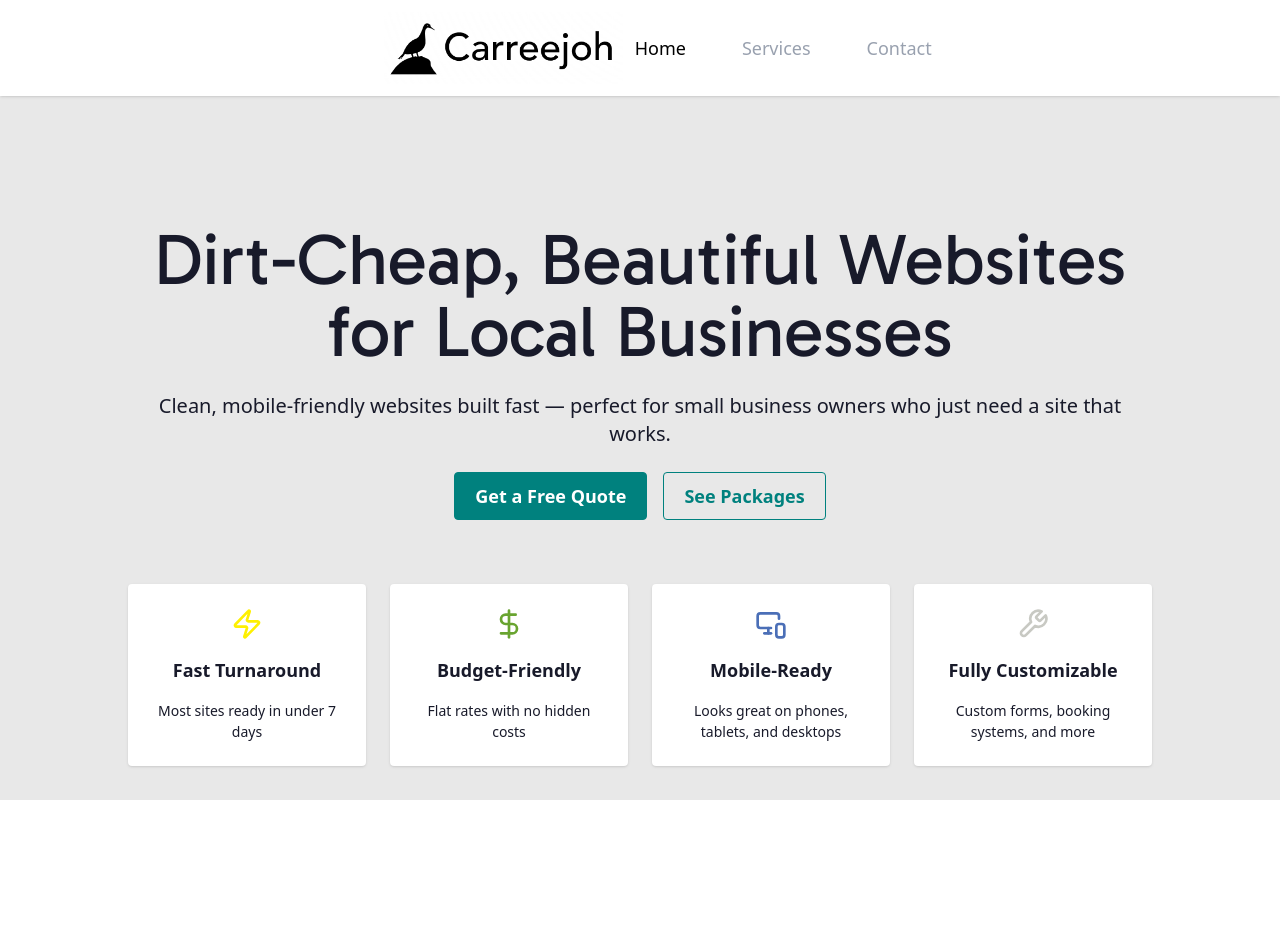
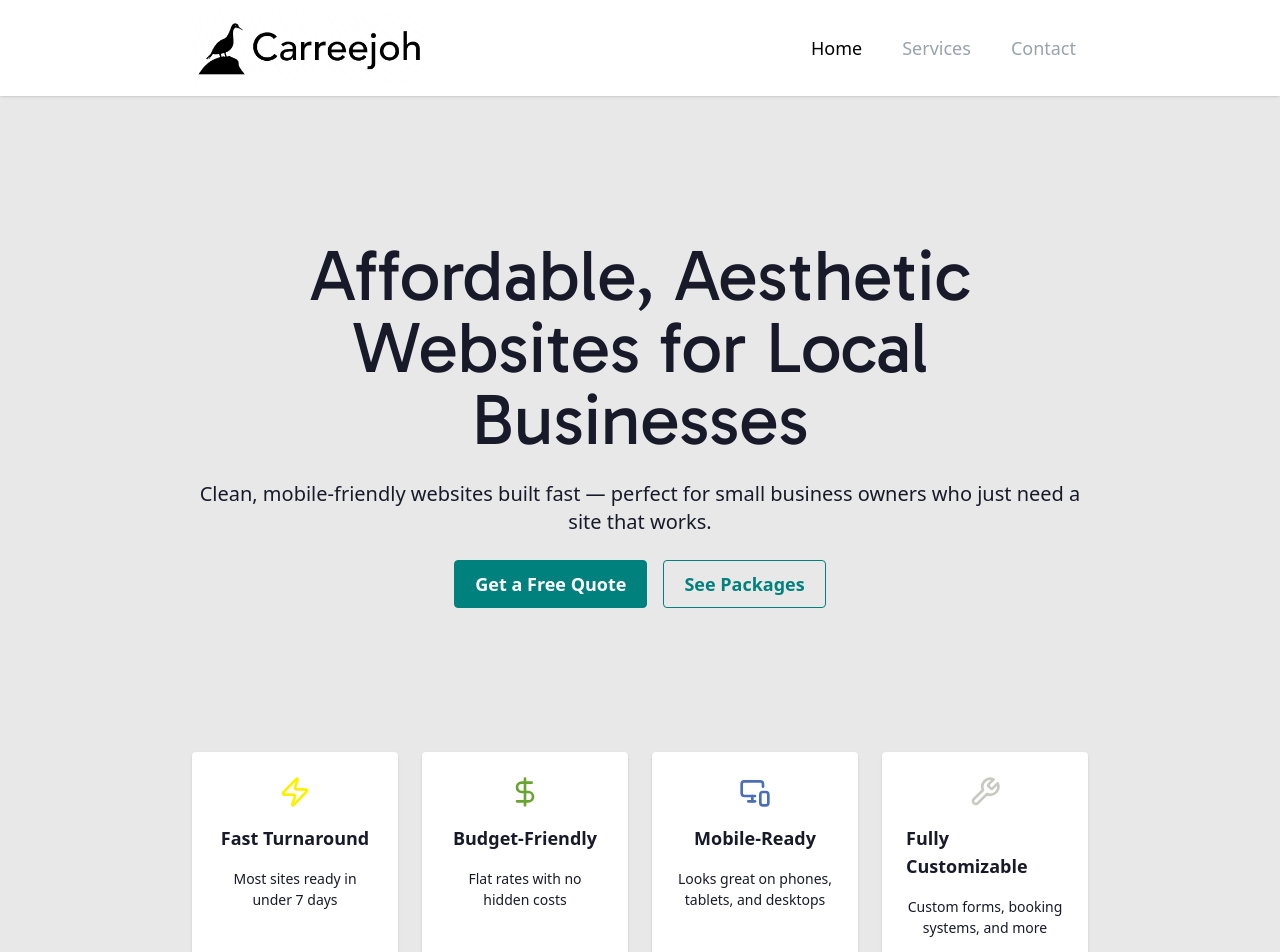
Before and after one commit to carreejoh/carreejoh-pro, a React (Vite) app: page / in a window 1280 px wide. Shown: the top 952 px of the page. Before the commit the page ends 800 px from the top, so only its background shows below. Built offline with nearby package versions, Linux system fonts and the light colour scheme.

Commit message:
better flexing, spacing

```diff
--- a/index.html
+++ b/index.html
@@ -2,7 +2,7 @@
 <html lang="en" data-theme="business">
   <head>
     <meta charset="UTF-8" />
-    <link rel="icon" type="image/svg+xml" href="/vite.svg" />
+    <link rel="icon" type="image/svg+xml" href="/potenLogoBird.png" />
     <meta name="viewport" content="width=device-width, initial-scale=1.0" />
     <title>Carreejoh Business Websites</title>
   </head>
--- a/src/App.tsx
+++ b/src/App.tsx
@@ -12,29 +12,23 @@ function App() {
   return (
     <>
       <Header />
-      <div className="w-[100vw] h-[100vh] bg-base-300 overflow-hidden pt-24">
+      <div
+        className="
+        w-full
+        min-h-screen
+        bg-base-200
+        overflow-hidden
+        pt-24
+      "
+      >
         <Routes>
-          <Route
-            path="/"
-            element={
-              <Landing />
-            }
-          />
-          <Route
-            path="/services"
-            element={
-              <Services />
-            }
-          />
-           <Route
-            path="/contact"
-            element={
-              <ContactPage />
-            }
-          />
+          <Route path="/" element={<Landing />} />
+          <Route path="/services" element={<Services />} />
+          <Route path="/contact" element={<ContactPage />} />
         </Routes>
       </div>
     </>
+
   )
 }
 
--- a/src/Pages/components/servicesPriceCards.tsx
+++ b/src/Pages/components/servicesPriceCards.tsx
@@ -3,7 +3,7 @@ import { Check, X } from "lucide-react"
 const ServicePriceCards: React.FC = () => {
     return (
         <>
-            <div className="card w-96 bg-base-100 shadow-sm">
+            <div className="card w-full bg-base-100 col-span-1 shadow-sm">
                 <div className="card-body">
                     <div className="flex justify-between">
                         <h2 className="text-3xl font-bold">Static Site</h2>
@@ -62,7 +62,7 @@ const ServicePriceCards: React.FC = () => {
                     </ul>
                 </div>
             </div>
-            <div className="card w-96 bg-base-100 shadow-sm ml-6">
+            <div className="card w-full bg-base-100 col-span-1 shadow-sm">
                 <div className="card-body">
                     <div className="flex justify-between">
                         <h2 className="text-3xl font-bold">Interactive Site</h2>
@@ -122,7 +122,7 @@ const ServicePriceCards: React.FC = () => {
                 </div>
             </div>
 
-            <div className="card w-96 bg-base-100 shadow-sm ml-6">
+            <div className="card w-full bg-base-100 col-span-1 shadow-sm">
                 <div className="card-body">
                     <div className="flex justify-between">
                         <h2 className="text-3xl font-bold">Server Site</h2>
--- a/src/Pages/contact.tsx
+++ b/src/Pages/contact.tsx
@@ -1,9 +1,15 @@
-
 const ContactPage: React.FC = () => {
     return (
-        <main className="min-h-screen bg-base-200 text-base-content p-6 sm:p-32 sm:pt-10">
-            <section className="max-w-xl space-y-6 ">
-                <h1 className="text-2xl font-bold">Contact Me</h1>
+        <main className="min-h-screen bg-base-200 flex flex-col items-center text-base-content pb-8 pt-10
+      px-6
+        md:px-8    /* 2rem on ≥768px */
+        lg:px-32   /* 8rem on ≥1024px */
+        xl:px-48   /* 10rem on ≥1280px */
+        2xl:px-72
+
+      ">
+            <section className="w-full max-w-[700px] mx-auto space-y-6">
+                <h1 className="text-2xl font-bold text-center">Contact Me</h1>
                 <form className="flex flex-col gap-4">
                     <div>
                         <label className="label">
--- a/src/Pages/home.tsx
+++ b/src/Pages/home.tsx
@@ -1,59 +1,65 @@
 import React from "react";
 import { Zap, DollarSign, MonitorSmartphone, Wrench } from "lucide-react";
+import { Link } from "react-router-dom";
 
 const Homepage: React.FC = () => {
   return (
-    <main className="h-full flex flex-col items-center overflow-y-scroll justify-between bg-base-200 text-base-content p-6 pt-24 sm:p-12 md:p-32 overflow-y-auto">
+    <main className="h-full flex flex-col items-center justify-between bg-base-200 text-base-content
+     /* 1rem on very small */
+
+
+        pt-12
+        sm:pt-16
+        md:pt-26
+        lg:pt-36
+
+        px-6
+        md:px-8    /* 2rem on ≥768px */
+        lg:px-32   /* 8rem on ≥1024px */
+        xl:px-48   /* 10rem on ≥1280px */
+        2xl:px-72
+         overflow-y-auto">
       {/* Hero Section */}
       <section className="flex flex-col items-center text-center max-w-5xl space-y-6">
-        <h1 className="text-4xl sm:text-7xl font-Gabarito font-medium">
-          Dirt-Cheap, Beautiful Websites for Local Businesses
+        <h1 className="text-4xl sm:text-6xl lg:text-7xl font-Gabarito font-medium">
+          Affordable, Aesthetic Websites for Local Businesses
         </h1>
         <p className="text-lg sm:text-xl">
           Clean, mobile-friendly websites built fast — perfect for small business owners who just need a site that works.
         </p>
         <div className="flex flex-wrap justify-center gap-4">
-          <a href="#contact" className="btn btn-lg btn-primary">
+          <Link to="/contact" className="btn btn-lg btn-primary">
             Get a Free Quote
-          </a>
-          <a href="#packages" className="btn btn-lg btn-outline btn-primary">
+          </Link>
+          <Link to="/services" className="btn btn-lg btn-outline btn-primary">
             See Packages
-          </a>
+          </Link>
         </div>
       </section>
 
       {/* Why Choose Me */}
       <section
   id="why"
-        className="grid grid-col-1 sm:grid-col-2 lg:grid-cols-4 justify-center gap-6 w-full py-16"
+  className="
+    grid
+    grid-cols-1       /* default: 1 column */
+    sm:grid-cols-2    /* ≥640px: 2 columns */
+    md:grid-cols-3    /* ≥768px: 3 columns (optional) */
+    lg:grid-cols-4    /* ≥1024px: 4 columns */
+    gap-6
+    w-full
+    mt-6
+    sm:mt-20
+    py-16
+  "
 >
   {[
-          {
-            Icon: Zap,
-            title: "Fast Turnaround",
-            desc: "Most sites ready in under 7 days",
-            color: "#FEF001",
-          },
-          {
-            Icon: DollarSign,
-            title: "Budget-Friendly",
-            desc: "Flat rates with no hidden costs",
-            color: "#69A430",
-          },
-          {
-            Icon: MonitorSmartphone,
-            title: "Mobile-Ready",
-            desc: "Looks great on phones, tablets, and desktops",
-            color: "#4B6FB7",
-          },
-          {
-            Icon: Wrench,
-            title: "Fully Customizable",
-            desc: "Custom forms, booking systems, and more",
-            color: "#C8C9C3",
-          },
+    { Icon: Zap, title: "Fast Turnaround", desc: "Most sites ready in under 7 days", color: "#FEF001" },
+    { Icon: DollarSign, title: "Budget-Friendly", desc: "Flat rates with no hidden costs", color: "#69A430" },
+    { Icon: MonitorSmartphone, title: "Mobile-Ready", desc: "Looks great on phones, tablets, and desktops", color: "#4B6FB7" },
+    { Icon: Wrench, title: "Fully Customizable", desc: "Custom forms, booking systems, and more", color: "#C8C9C3" },
   ].map(({ Icon, title, desc, color }) => (
-          <div key={title} className="flex-shrink-0 col-span-1 card bg-base-100 shadow-sm">
+    <div key={title} className="card bg-base-100 shadow-sm">
       <div className="card-body flex flex-col items-center space-y-2">
         <Icon size={32} color={color} />
         <h2 className="card-title text-lg">{title}</h2>
@@ -62,6 +68,7 @@ const Homepage: React.FC = () => {
     </div>
   ))}
 </section>
+
     </main>
   );
 };
--- a/src/Pages/services.tsx
+++ b/src/Pages/services.tsx
@@ -1,20 +1,26 @@
 import React from "react";
 import ServicePriceCards from "./components/servicesPriceCards";
+import { Link } from "react-router-dom";
 
 const Services: React.FC = () => {
     return (
         <main
             id="services"
-            className="min-h-screen bg-base-200 text-base-content p-6 sm:p-32 sm:pt-10 overflow-y-scroll flex flex-col items-center"
+            className="min-h-screen bg-base-200 text-base-content pb-8 pt-10 flex flex-col items-center
+            px-6
+        md:px-8    /* 2rem on ≥768px */
+        lg:px-32   /* 8rem on ≥1024px */
+        xl:px-48   /* 10rem on ≥1280px */
+        2xl:px-72"
         >
             {/* Services Hero */}
             <section className="text-center mb-10">
-                <h1 className="text-3xl font-semibold">Services & Pricing</h1>
+            <h1 className="text-2xl font-bold text-center">Services & Pricing</h1>
             </section>
 
             {/* Base Sites */}
             {/* <h2 className="mt-10 text-xl font-semibold text-center">Base Sites</h2> */}
-            <div className="flex flex-wrap mt-1 justify-center">
+            <div className="grid grid-cols-1 sm:grid-cols-2 md:grid-cols-3 gap-6 mt-1 justify-center">
                 <ServicePriceCards />
             </div>
 
@@ -40,7 +46,7 @@ const Services: React.FC = () => {
             {/* Contact CTA */}
             <h2 className="mt-10 text-xl font-semibold text-center">Ready to Get Started?</h2>
             <p className="text-center">Contact me for a custom quote or questions.</p>
-            <button className="mt-4 btn btn-primary">Request Quote</button>
+            <Link to="/contact" className="mt-4 btn btn-lg btn-primary">Request Quote</Link>
         </main>
     );
 };
--- a/src/components/header.tsx
+++ b/src/components/header.tsx
@@ -34,13 +34,19 @@ const Header: React.FC = () => {
 
   return (
     <header className="w-full fixed top-0 z-50 bg-base-100 shadow-sm">
-      <div className="h-24 flex items-center justify-between px-6 sm:px-32 md:px-64 lg:px-96">
+      <div className="h-24 flex items-center justify-between px-4
+        sm:px-6    /* 1.5rem on ≥640px */
+        md:px-8    /* 2rem on ≥768px */
+        lg:px-32   /* 8rem on ≥1024px */
+        xl:px-48   /* 10rem on ≥1280px */
+        2xl:px-72
+        ">
         {/* Logo */}
         {/* <h1 className="text-3xl font-Gabarito font-medium">Carreejoh Web</h1> */}
     <img src="/potenLogo.png" className="h-18"/>
 
         {/* Desktop nav */}
-        <nav className="hidden md:flex space-x-8" role="tablist">
+        <nav className="hidden md:flex space-x-4" role="tablist">
           {links.map(({ name, to, key }) => (
             <Link key={key} to={to} className="tab">
               <p
```
Also changed, not shown: public/potenLogoBird.png (added). Lines whose indentation alone changed are shown as unchanged.
